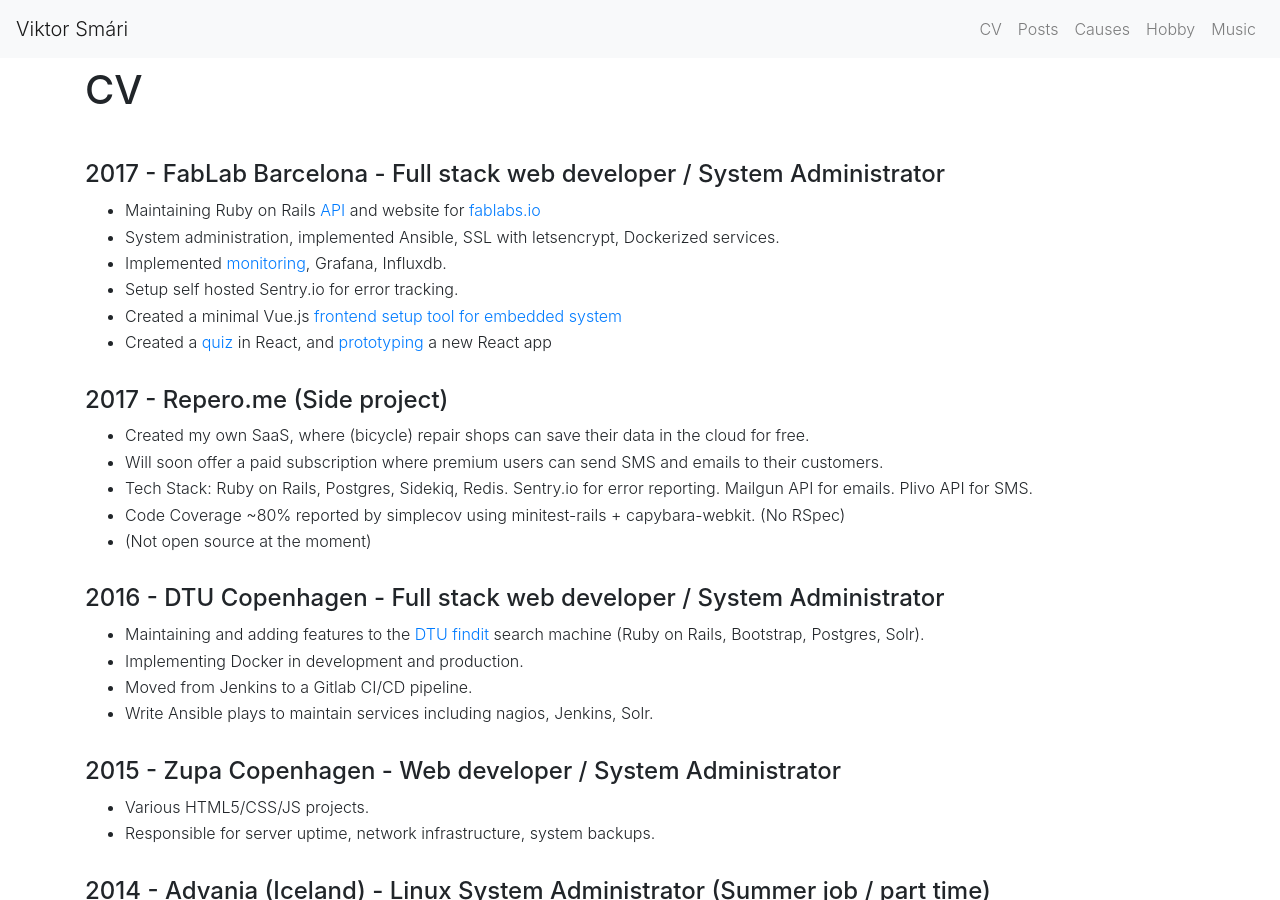
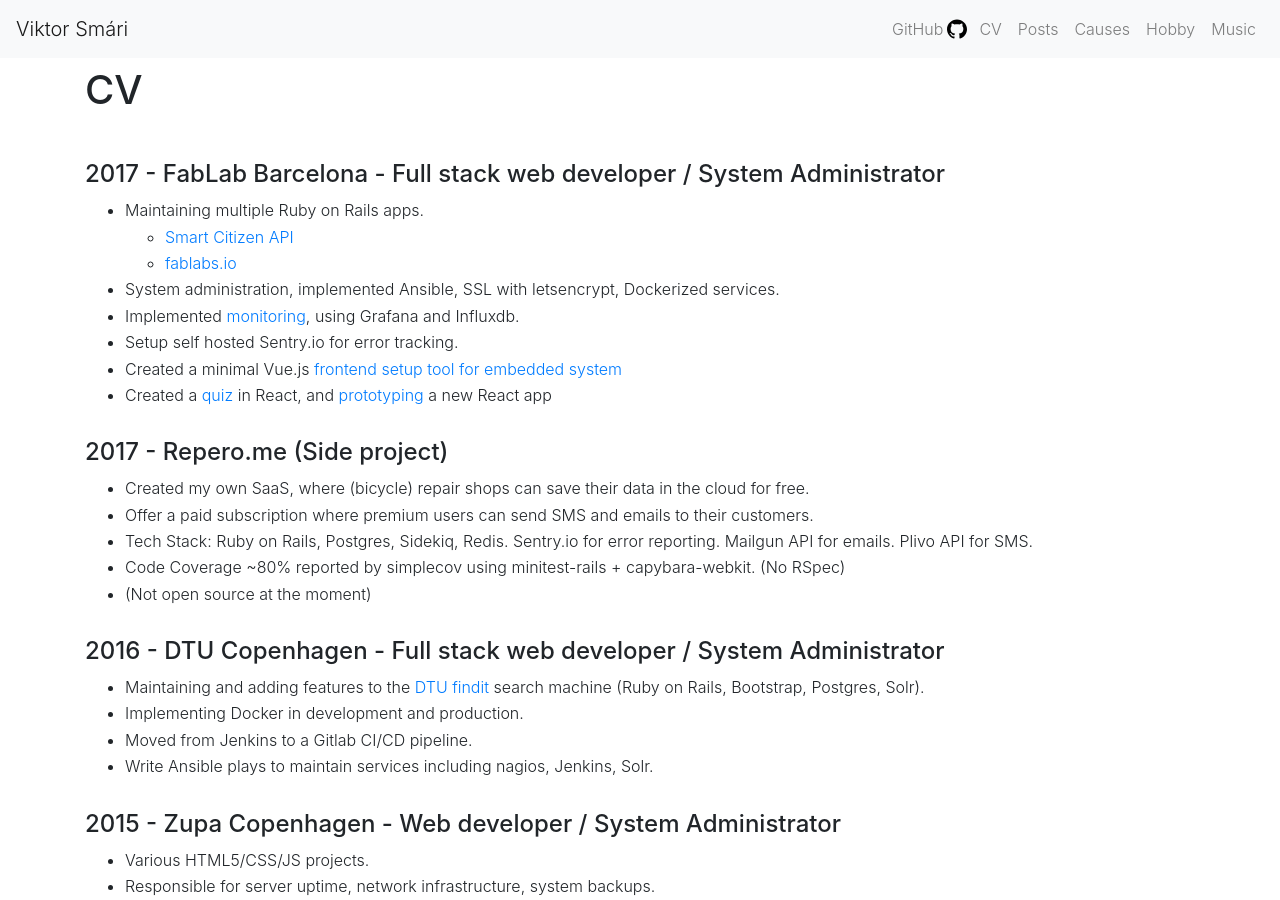
Before and after one commit to viktorsmari/viktorsmari.github.io, a Jekyll site: the page built from cv.md, in a window 1280 px wide and 900 px high. Built offline with Jekyll 4.4.1, drawn with Linux system fonts in a browser that asks for light colours; comment, search, counter and statistics services are not loaded.

Commit message:
Update ruby version
Update GitHub Pages gem
Add GitHub icon
Fix links

```diff
--- a/_includes/header.html
+++ b/_includes/header.html
@@ -1,4 +1,4 @@
-<nav class="navbar navbar-expand-lg sticky-top navbar-light bg-light">
+<nav class="navbar navbar-expand-md sticky-top navbar-light bg-light">
   {%- assign default_paths = site.pages | map: "path" -%}
   {%- assign page_paths = site.header_pages | default: default_paths -%}
   <a class="navbar-brand" rel="author" href="{{ "/" | relative_url }}">
@@ -14,7 +14,14 @@
     </form>
     <ul class="navbar-nav">
 
-       <li class="nav-item {% if page.url == '/' %} active {% endif %}">
+      <li class="nav-item">
+        <a class="nav-link d-flex mr-3" href="https://github.com/viktorsmari/viktorsmari.github.io/blob/master/{{page.path}}">
+            <span> GitHub </span>
+            <img class="ml-1" src="{{ 'assets/github.svg' | relative_url }}" alt="GH logo" style="max-width:20px;"/>
+        </a>
+      </li>
+
+      <li class="nav-item {% if page.url == '/' %} active {% endif %}">
         <a class="nav-link" href="{{site.baseurl}}/cv ">
           CV
         </a>
--- a/cv.md
+++ b/cv.md
@@ -5,40 +5,47 @@
 ---
 
 #### 2017 - FabLab Barcelona - Full stack web developer / System Administrator
-  * Maintaining Ruby on Rails [API](https://api.smartcitizen.me/) and website for [fablabs.io](https://fablabs.io/)
-  * System administration, implemented Ansible, SSL with letsencrypt, Dockerized services.
-  * Implemented [monitoring](https://grafana.fab.city), Grafana, Influxdb.
-  * Setup self hosted Sentry.io for error tracking.
-  * Created a minimal Vue.js [frontend setup tool for embedded system](https://fablabbcn.github.io/smartcitizen-kit-20/esp/data/)
-  * Created a [quiz](https://quiz.iscape.smartcitizen.me/) in React, and [prototyping](https://r.smartcitizen.me/) a new React app
+
+* Maintaining multiple Ruby on Rails apps.
+  * [Smart Citizen API](https://api.smartcitizen.me/)
+  * [fablabs.io](https://fablabs.io/)
+* System administration, implemented Ansible, SSL with letsencrypt, Dockerized services.
+* Implemented [monitoring](https://grafana.fab.city), using Grafana and Influxdb.
+* Setup self hosted Sentry.io for error tracking.
+* Created a minimal Vue.js [frontend setup tool for embedded system](https://fablabbcn.github.io/smartcitizen-kit-20/esp/data/)
+* Created a [quiz](https://quiz.iscape.smartcitizen.me/) in React, and [prototyping](https://dashboard.smartcitizen.me/) a new React app
 
 #### 2017 - Repero.me (Side project)
-  * Created my own SaaS, where (bicycle) repair shops can save their data in the cloud for free.
-  * Will soon offer a paid subscription where premium users can send SMS and emails to their customers.
-  * Tech Stack: Ruby on Rails, Postgres, Sidekiq, Redis. Sentry.io for error reporting. Mailgun API for emails. Plivo API for SMS.
-  * Code Coverage ~80% reported by simplecov using minitest-rails + capybara-webkit. (No RSpec)
-  * (Not open source at the moment)
+
+* Created my own SaaS, where (bicycle) repair shops can save their data in the cloud for free.
+* Offer a paid subscription where premium users can send SMS and emails to their customers.
+* Tech Stack: Ruby on Rails, Postgres, Sidekiq, Redis. Sentry.io for error reporting. Mailgun API for emails. Plivo API for SMS.
+* Code Coverage ~80% reported by simplecov using minitest-rails + capybara-webkit. (No RSpec)
+* (Not open source at the moment)
 
 #### 2016 - DTU Copenhagen - Full stack web developer / System Administrator
 
-  * Maintaining and adding features to the [DTU findit](http://findit.dtu.dk/) search machine (Ruby on Rails, Bootstrap, Postgres, Solr).
-  * Implementing Docker in development and production.
-  * Moved from Jenkins to a Gitlab CI/CD pipeline.
-  * Write Ansible plays to maintain services including nagios, Jenkins, Solr.
+* Maintaining and adding features to the [DTU findit](http://findit.dtu.dk/) search machine (Ruby on Rails, Bootstrap, Postgres, Solr).
+* Implementing Docker in development and production.
+* Moved from Jenkins to a Gitlab CI/CD pipeline.
+* Write Ansible plays to maintain services including nagios, Jenkins, Solr.
 
 #### 2015 - Zupa Copenhagen - Web developer / System Administrator
-  * Various HTML5/CSS/JS projects.
-  * Responsible for server uptime, network infrastructure, system backups.
+
+* Various HTML5/CSS/JS projects.
+* Responsible for server uptime, network infrastructure, system backups.
 
 #### 2014 - Advania (Iceland) - Linux System Administrator (Summer job / part time)
-  * Administering and installing servers (Debian, CentOS).
-  * Puppet provisioning, scripting, VMware.
-  * Install & manage Plesk, troubleshoot mail services.
-  * Client technical support.
+
+* Administering and installing servers (Debian, CentOS).
+* Puppet provisioning, scripting, VMware.
+* Install & manage Plesk, troubleshoot mail services.
+* Client technical support.
 
 *Previous jobs include IT support, computer repairs and freelance audio engineering.*
 
 ## Education
-  * 2012 - 2015 - Reykjavik University - Bachelor of Computer Science.
-  * 2007 - 2008 - SAE Institute - Diploma, Audio Engineering.
-  * 2000 - 2005 - Reykjavik Technical College - Networking as a main course of study.
+
+* 2012 - 2015 - Reykjavik University - Bachelor of Computer Science.
+* 2007 - 2008 - SAE Institute - Diploma, Audio Engineering.
+* 2000 - 2005 - Reykjavik Technical College - Networking as a main course of study.
```
Also changed, not shown: Gemfile.lock, assets/github.svg (added), 1 other file.
